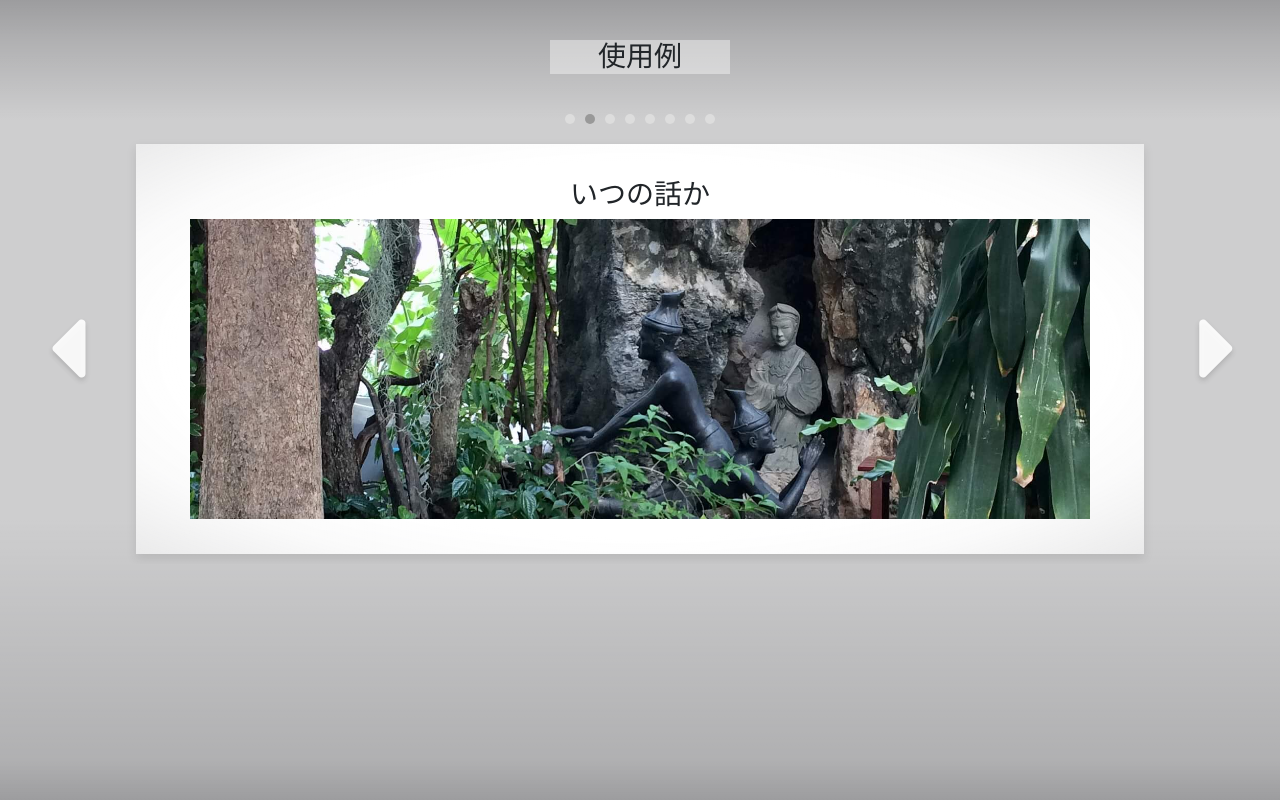
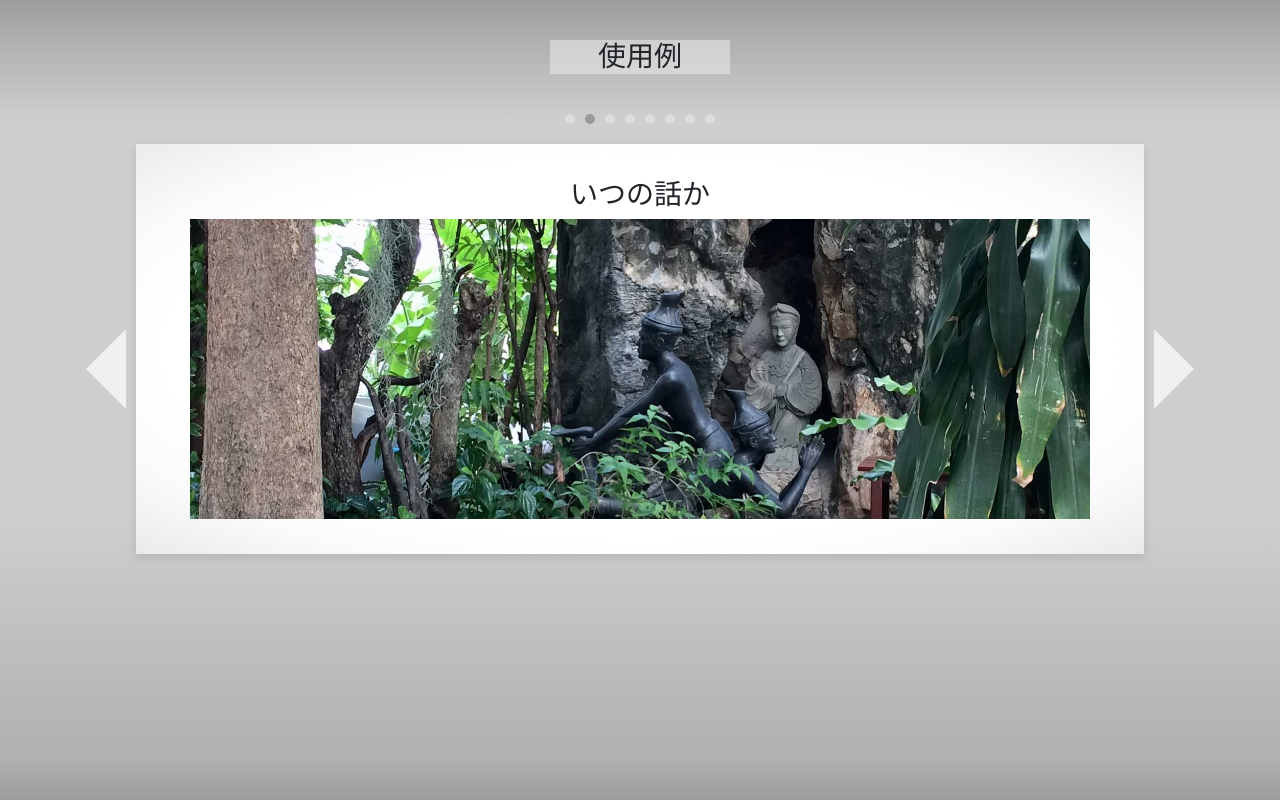
Before and after one commit to ashinon/slide-show, a website built with webpack: page index.html in a window 1280 px wide. Built offline with nearby package versions, Linux system fonts and the light colour scheme.

Commit message:
[modify]左右の矢印アイコンを変更
Webフォントから疑似要素に変更

```diff
--- a/index.html
+++ b/index.html
@@ -35,9 +35,9 @@
             <ul class="slideNaviList"></ul>
           </div>
           <div class="slideArea">
-            <i class="slidePrev fas fa-caret-left"></i>
+            <span class="slidePrev"> </span>
             <div class="slideScreen"></div>
-            <i class="slideNext fas fa-caret-right"></i>
+            <span class="slideNext"> </span>
           </div>
         </div>
       </div>
```
Also changed, not shown: dist/css/slide-show.css.
